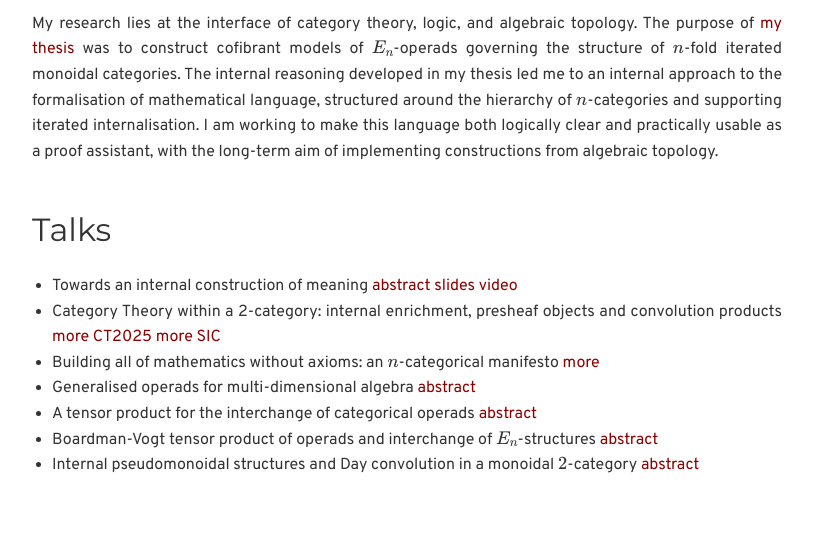
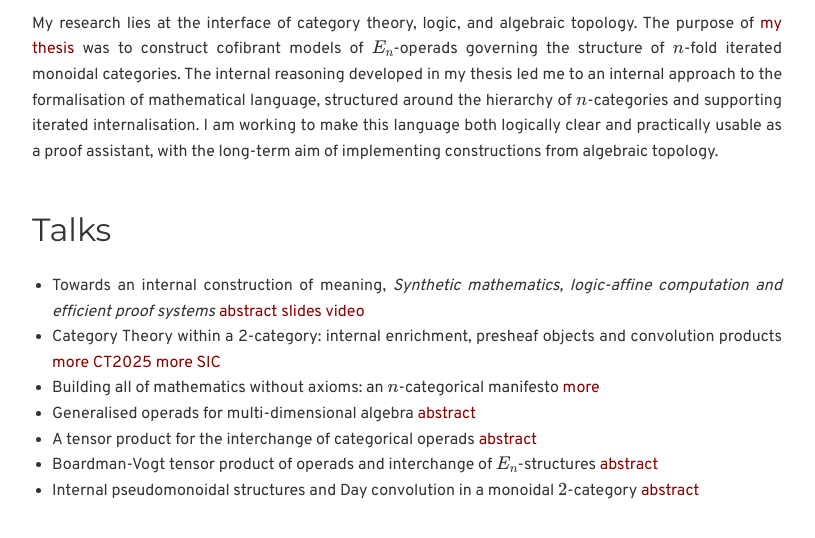
Before and after one commit to sdspmon/math, a Jekyll site: the page built from index.md, in a window 1280 px wide and 927 px high, cut to the strip 382-920 px from the top of the window. Shown: the whole strip, without its empty margins (233-1048 px from the left). Built offline with Jekyll 4.4.1, drawn with Linux system fonts in a browser that asks for light colours; formulas are drawn with MathJax 3.

Commit message:
Update index.md

```diff
--- a/index.md
+++ b/index.md
@@ -13,7 +13,7 @@ My research lies at the interface of category theory, logic, and algebraic topol
 
 ## Talks
 
-- Towards an internal construction of meaning [abstract]() [slides]() [video]()
+- Towards an internal construction of meaning, *Synthetic mathematics, logic-affine computation and efficient proof systems* [abstract](https://www.cirm-math.fr/RepOrga/3377/Abstracts/SophieDespalungue.pdf) [slides]() [video](https://www.youtube.com/watch?v=qivGs4PLCYY)
 - Category Theory within a 2-category: internal enrichment, presheaf objects and convolution products [more CT2025](https://www.sophie.d.espalungue.xyz/math/talks/CT2025/) [more SIC]()
 - Building all of mathematics without axioms: an $$n$$-categorical manifesto  [more](https://www.sophie.d.espalungue.xyz/math/talks/nyct/)
 - Generalised operads for multi-dimensional algebra  [abstract]()
```
